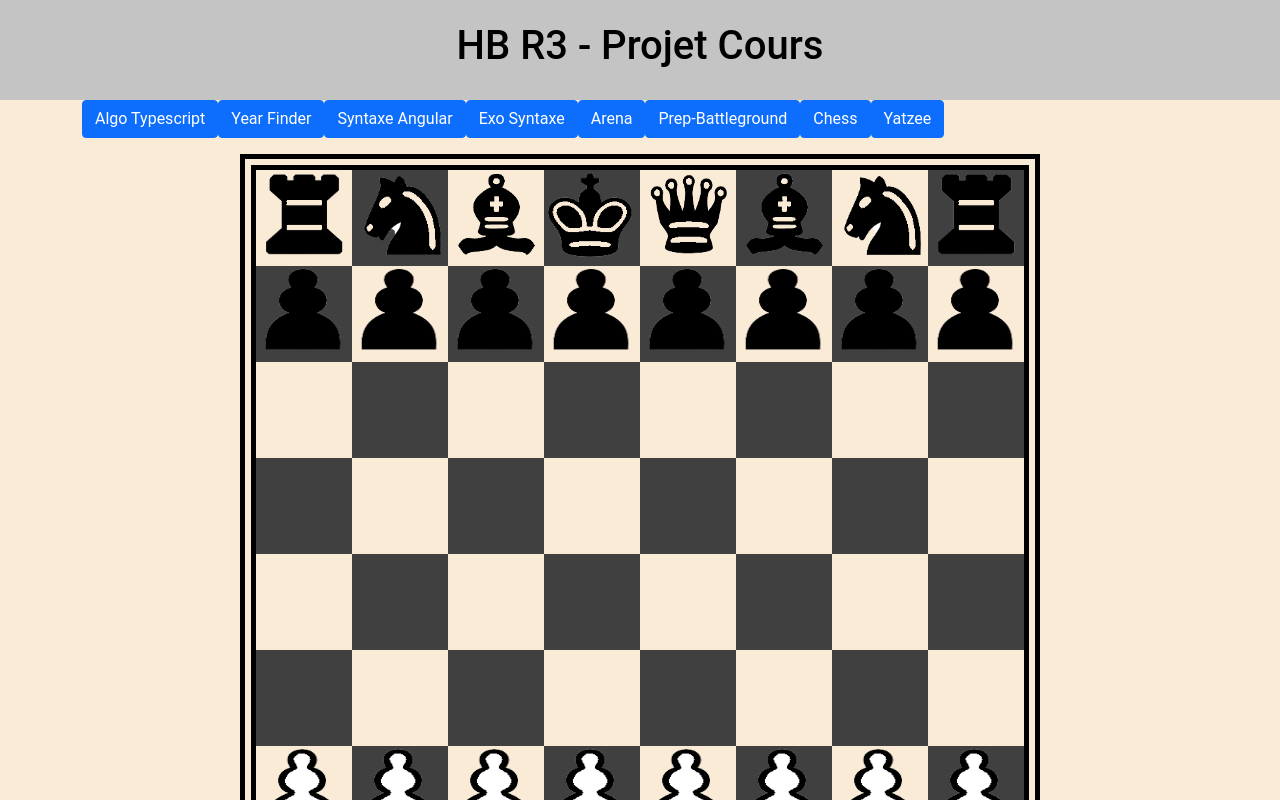
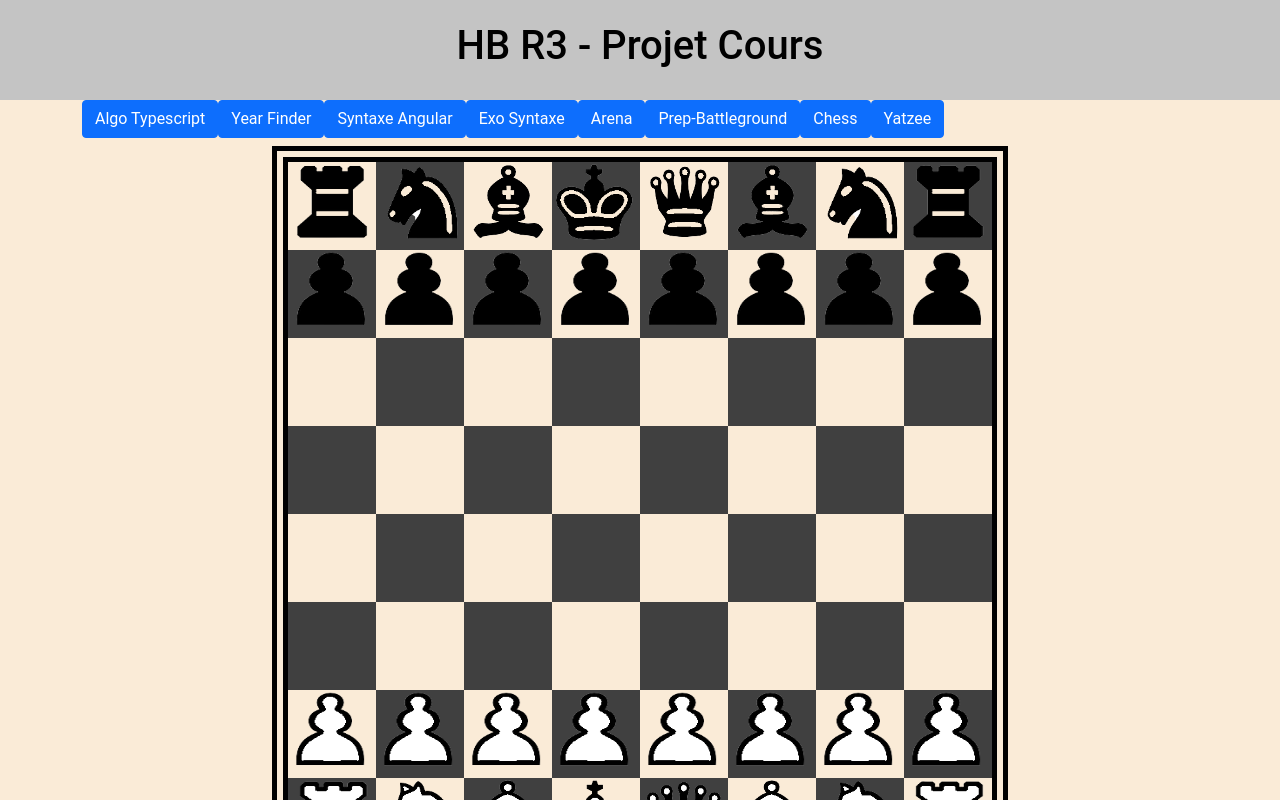
Before and after one commit to TyTy-cf/hb-app-cours-r3, an Angular app: page /chess in a window 1280 px wide. Shown: the top 800 px of the page. Built offline with nearby package versions, Linux system fonts and the light colour scheme.

Commit message:
algo deplacement piece

```diff
--- a/src/app/chess/chess.component.html
+++ b/src/app/chess/chess.component.html
@@ -1,8 +1,9 @@
 
-<div class="d-flex flex-wrap damier mx-auto mt-3">
+<div class="d-flex flex-wrap damier mx-auto my-2">
     <div *ngFor="let oneCase of chessBoard.board"
          class="case-size {{oneCase.color}} text-center"
-         title="{{oneCase.y}} ; {{oneCase.x}}"
+         title="{{oneCase.getName()}}}"
+         (click)="clickCase(oneCase)"
     >
       <img class="case-size-pieces"
            src="{{oneCase.piece?.image}}"
--- a/src/app/chess/chess.component.scss
+++ b/src/app/chess/chess.component.scss
@@ -1,7 +1,7 @@
 
 
-$damier-case-size: 12vh;
-$damier-border-size: 2vh;
+$damier-case-size: 11vmin;
+$damier-border-size: 2vmin;
 $color-black : #404040;
 $color-white : antiquewhite;
 
@@ -24,13 +24,12 @@ $color-white : antiquewhite;
 }
 
 .case-size {
-  flex: 0 0 12.5%;
+  display: inline-block;
   width: $damier-case-size;
   height: $damier-case-size;
   &-pieces {
-    width: $damier-case-size - 1;
-    height: $damier-case-size - 1;
-    margin-top: ($damier-case-size - $damier-case-size) / 2;
+    width: $damier-case-size * 0.9;
+    height: $damier-case-size * 0.9;
   }
 }
 
--- a/src/app/chess/chess.component.ts
+++ b/src/app/chess/chess.component.ts
@@ -1,5 +1,6 @@
 import { Component, OnInit } from '@angular/core';
 import {ChessBoard} from "../../model/chess/chessBoard";
+import {Case} from "../../model/chess/case";
 
 @Component({
   selector: 'app-chess',
@@ -15,4 +16,15 @@ export class ChessComponent implements OnInit {
   ngOnInit(): void {
   }
 
+  clickCase(oneCase: Case) {
+    alert(oneCase.getName());
+    // En tant qu'utilisateur je souhaite que lorsque je clique sur une case
+    // J'ai un effet visuel qui me montre la case cliquée,
+    //        si celle-ci a une piece de présente dessus
+    // S'il y a bien une piece sur cette case, alors
+    //        si je clique sur une autre case
+    // Et que je peux m'y déplacer
+    //        (pas de pièce de la même couleur présente dessus)
+    // Alors je peux y déplacer ma piece
+  }
 }
--- a/src/model/chess/case.ts
+++ b/src/model/chess/case.ts
@@ -34,4 +34,8 @@ export class Case {
   set piece(value: AbstractPiece | undefined) {
     this._piece = value;
   }
+
+  getName(): string {
+    return this.x + ';' + this.y;
+  }
 }
```
